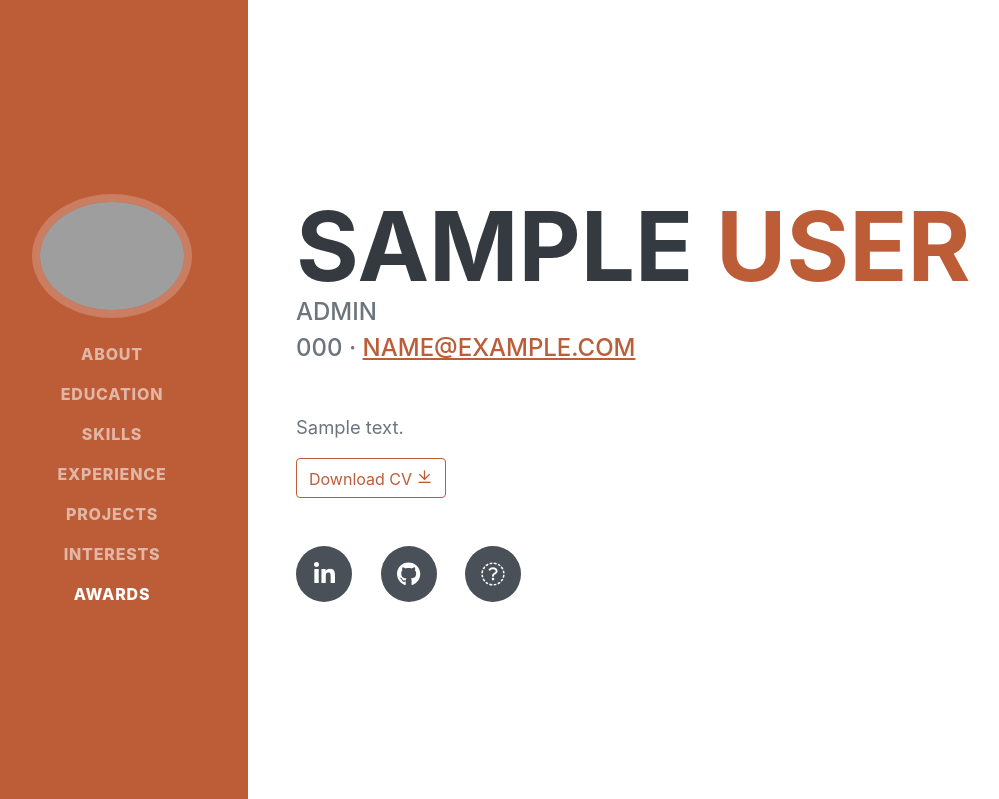
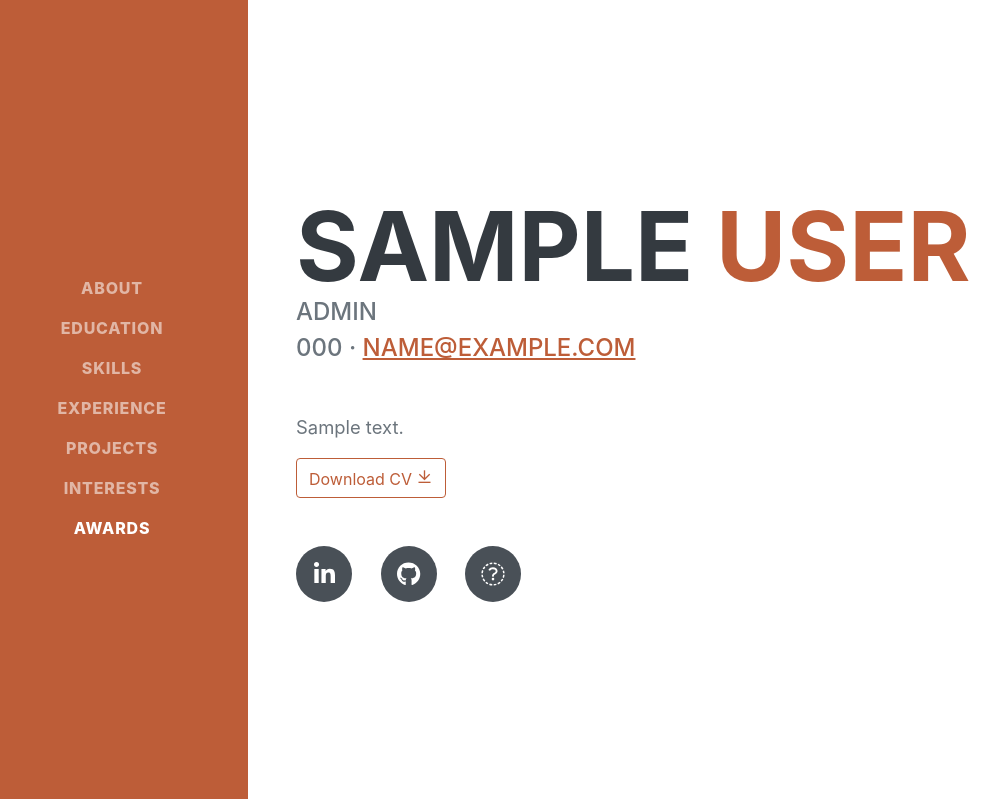
Before and after one commit to Omoleen/Portfolio, a Django app: template templates/index.html in a window 1280 px wide. Shown: the top 799 px of the page, without its empty margins (24-1023 px from the left). Run offline with Django 4.2, Linux system fonts and the light colour scheme; the template is opened without the code that fills it: values that come from a table or form of the project are taken from there, others are empty; tables that the repository leaves empty hold one stand-in row (values such as "Sample post"); grey boxes marked "Sample" are stand-in pictures; some libraries are stand-ins or nearby versions; some web fonts are replaced; grey boxes are pictures that could not be loaded.

Commit message:
profile pic

```diff
--- a/templates/index.html
+++ b/templates/index.html
@@ -23,8 +23,8 @@
         <!-- Navigation-->
         <nav class="navbar navbar-expand-lg navbar-dark bg-primary fixed-top" id="sideNav">
             <a class="navbar-brand js-scroll-trigger" href="#page-top">
-                <span class="d-block d-lg-none">{{ about.name }}</span>
-                <span class="d-none d-lg-block"><img class="img-fluid img-profile rounded-circle mx-auto mb-2" src="{% static 'assets/img/profile.jpg' %}" alt="..." /></span>
+                <span class="d-block d-lg-none">{{ about.name }}</span><!--
+                <span class="d-none d-lg-block"><img class="img-fluid img-profile rounded-circle mx-auto mb-2" src="{% static 'assets/img/profile.jpg' %}" alt="..." /></span>-->
             </a>
             <button class="navbar-toggler" type="button" data-bs-toggle="collapse" data-bs-target="#navbarResponsive" aria-controls="navbarResponsive" aria-expanded="false" aria-label="Toggle navigation"><span class="navbar-toggler-icon"></span></button>
             <div class="collapse navbar-collapse" id="navbarResponsive">
```
